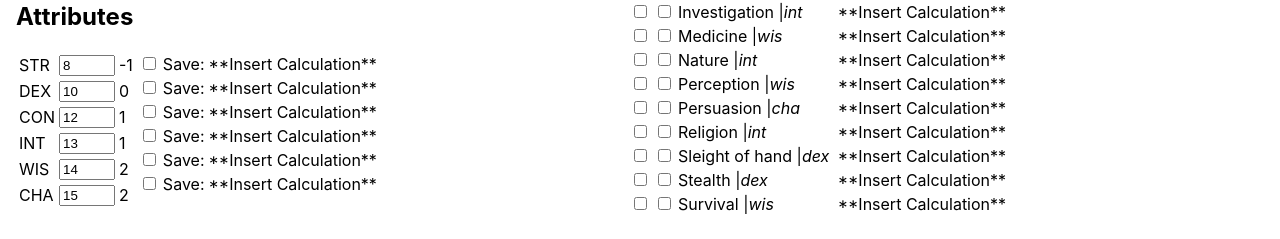
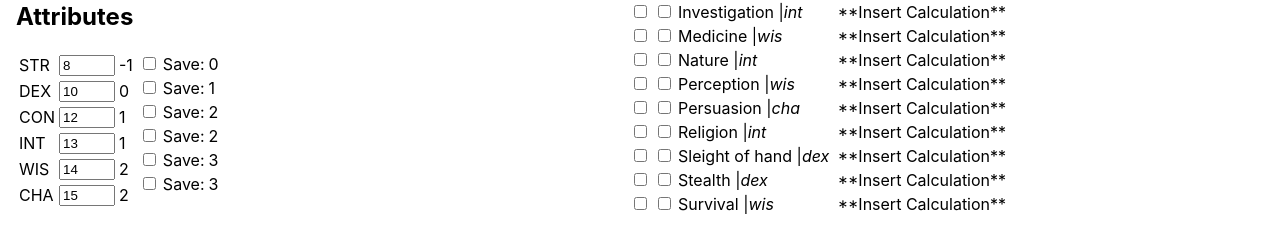
Before and after one commit to Kita004/petproject-react-dnd, a React (Create React App) app: page / in a window 1280 px wide. Shown: the part 276-515 px from the top of the page. Built offline with nearby package versions, Linux system fonts and the light colour scheme; no server answers; the HTML template or start-up script is replaced by a standard one.

Commit message:
add feature for calculating saving throw bonus dynamically

```diff
--- a/src/App.js
+++ b/src/App.js
@@ -231,6 +231,8 @@ function App() {
                         />
                         <SavingThrowSelector
                             stats={stats}
+                            statStates={statStates}
+                            charLevel={charLevel}
                         />
                     </div>
                 </div>
--- a/src/SavingThrowSelector.js
+++ b/src/SavingThrowSelector.js
@@ -1,15 +1,15 @@
 import React from "react";
+import * as formulas from "./utils/formulas";
 
-const SavingThrowSelector = ({stats}) => {
+const SavingThrowSelector = ({stats, statStates, charLevel}) => {
     return <div id="savingThrowSelector">
-        {/*<h2>Saving Throws</h2>*/}
         <table id="savingThrowTable" className="characterTable">
             <tbody>
             {stats.map(stat => {
                 return <tr key={stat + "Row"}>
                     <td><input id={stat + "savingCheckbox"} type="checkbox"/></td>
                     <td>Save:</td>
-                    <td id={stat + "saving"}>**Insert Calculation**</td>
+                    <td id={stat + "saving"}>{formulas.calculateStatMod(statStates[stats.indexOf(stat)]) + formulas.calculateProficiency(charLevel)}</td>
                 </tr>
             })}
             </tbody>
```
